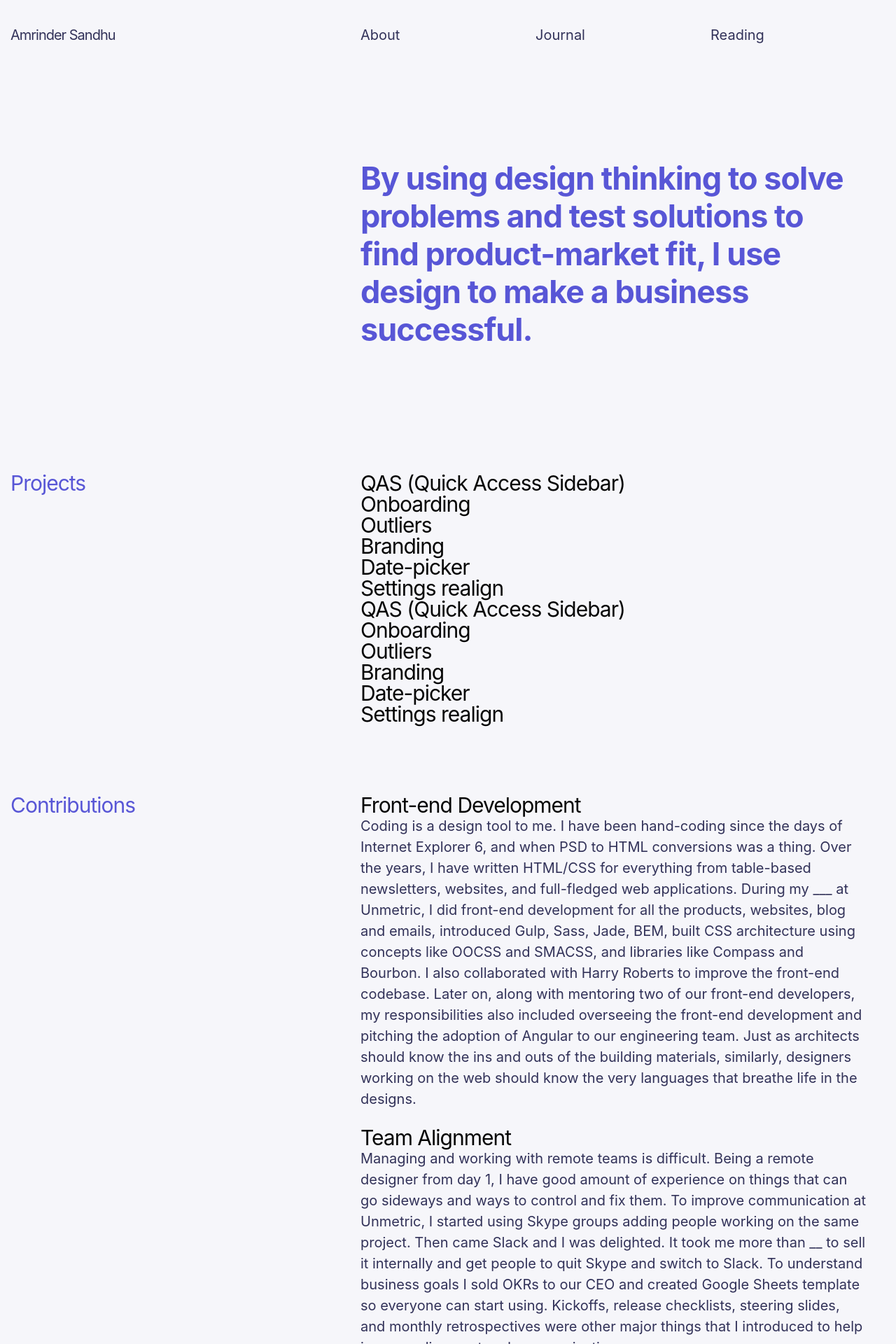
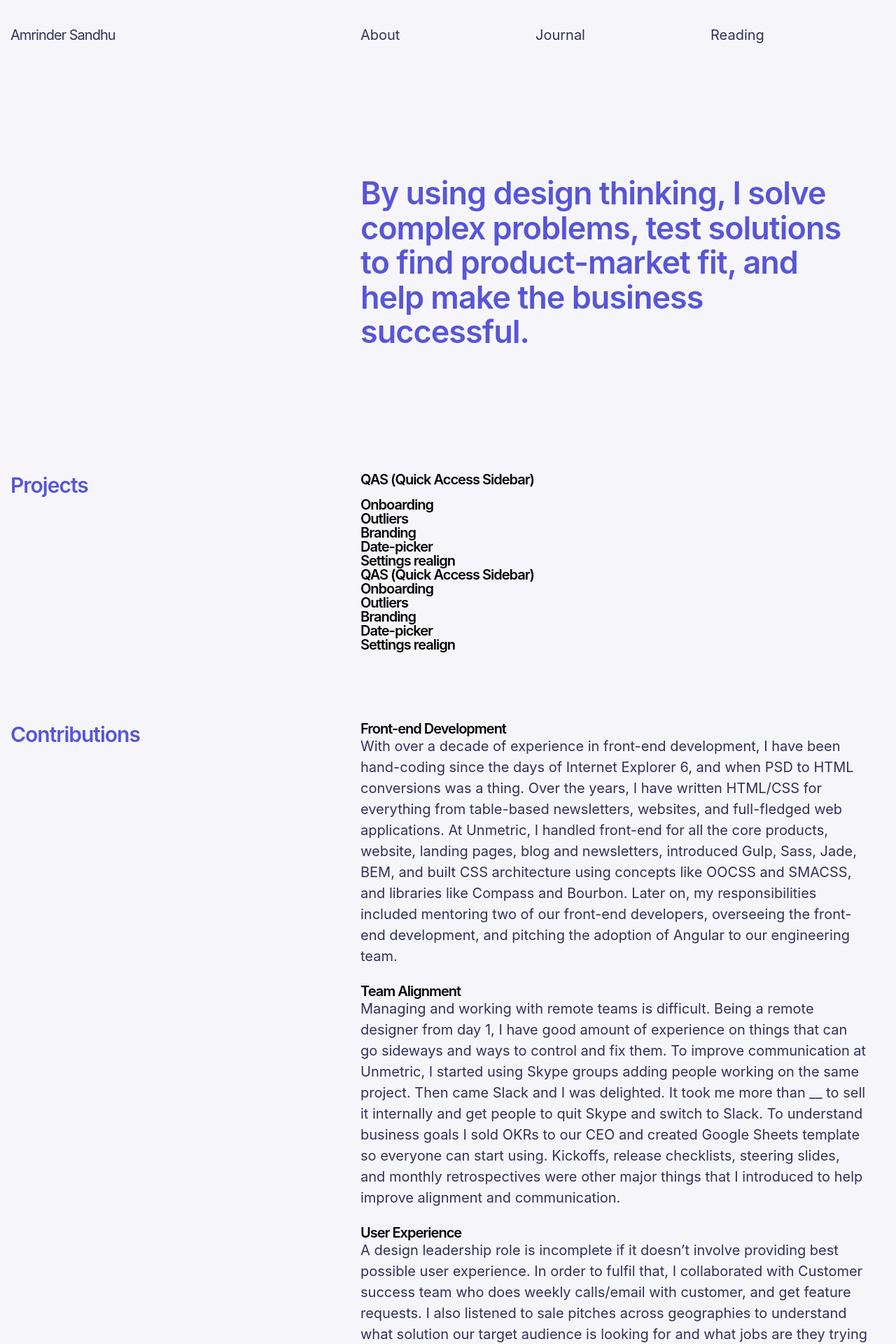
Before and after one commit to harjotgrewal/amrindersandhu, a Jekyll site: the page built from portfolio.html, in a window 1280 px wide. Shown: the top 1920 px of the page at 70% size. Built offline with Jekyll 4.4.1, drawn with Linux system fonts in a browser that asks for light colours.

Commit message:
[U][CSS] Headings Typography

```diff
--- a/_includes/billboard.html
+++ b/_includes/billboard.html
@@ -1,5 +1,5 @@
 <section class="c-billboard l-grid l-grid--billboard">
-    <h1 class="c-billboard__title">{{ page.page-heading }}</h1>
+    <span class="c-billboard__title">{{ page.page-heading }}</span>
 
-    <p class="c-billboard__blurb">{{ page.page-description }}</p>
+    <h1 class="c-billboard__blurb">{{ page.page-description }}</h1>
 </section>
--- a/_scss/_components-entry.scss
+++ b/_scss/_components-entry.scss
@@ -20,12 +20,12 @@
 
 
 .c-entry__heading {
-    font-size: 25px;
-    line-height: 1.2;
+
+
     margin-bottom: 25px;
 
     @include media-query(hd) {
-        font-size: $font-size-m;
+
         margin-bottom: 10px;
     }
 
--- a/books.html
+++ b/books.html
@@ -112,7 +112,7 @@ page-description: Whenever I start working on something new or need to understan
                         <div class="c-book_meta">
                             <h4 class="c-book_title">{{ book.name }}</h4>
 
-                            <span class="c-book_author" >{{ book.author }}</span>
+                            <small class="c-book_author" >{{ book.author }}</small>
                         </div>
                     </a>
                 </li>
--- a/css/styles.css
+++ b/css/styles.css
@@ -503,39 +503,40 @@ body {
  * Scale generated using https://www.modularscale.com/
 */
 h1 {
-  font-size: 67.5px;
-  font-weight: 700;
+  font-size: 45px;
+  font-weight: 600;
   letter-spacing: -1px;
-  line-height: 1; }
+  line-height: 1.1; }
   @media screen and (min-width: 1139px) {
     h1 {
-      font-size: 101.25px;
-      letter-spacing: -3px; } }
+      font-size: 45px; } }
 
 h2 {
   font-size: 30px;
+  font-weight: 600;
   letter-spacing: -1px;
-  line-height: 1; }
+  line-height: 1.2; }
   @media screen and (min-width: 1139px) {
     h2 {
       font-size: 30px; } }
 
 h3 {
   font-size: 20px;
+  font-weight: 600;
   letter-spacing: -1px;
   line-height: 1; }
   @media screen and (min-width: 1139px) {
     h3 {
-      font-size: 30px; } }
+      font-size: 20px; } }
 
 h4 {
   font-size: 18px;
   margin-bottom: 10px;
   line-height: 1.4;
-  text-transform: uppercase; }
+  font-weight: 600; }
   @media screen and (min-width: 1139px) {
     h4 {
-      font-size: 20px; } }
+      font-size: 18px; } }
 
 p {
   font-size: 18px;
@@ -556,7 +557,10 @@ em {
   font-style: italic; }
 
 strong {
-  font-weight: 700; }
+  font-weight: 600; }
+
+small {
+  font-size: 18px; }
 
 .type-serif {
   font-family: ff-scala-web, serif;
@@ -638,7 +642,6 @@ strong {
 .c-book_link {
   border: none;
   display: block;
-  font-weight: 700;
   width: 150px; }
   @media screen and (min-width: 1139px) {
     .c-book_link {
@@ -659,17 +662,11 @@ strong {
       width: 150px; } }
 
 .c-book_title {
-  font-size: 18px;
-  white-space: normal;
-  line-height: 1.2;
-  margin-bottom: 5px; }
+  white-space: normal; }
 
 .c-book_author {
   color: #858585;
-  display: inline-block;
-  font-size: 18px;
-  font-weight: normal;
-  line-height: 1.3; }
+  display: inline-block; }
 
 a {
   border-bottom: 1px solid;
@@ -709,7 +706,7 @@ a {
   color: rgba(255, 255, 255, 0.75);
   font-size: 300px;
   font-weight: 900;
-  left: -25px;
+  left: -125px;
   letter-spacing: -20px;
   margin-left: -15px;
   position: absolute;
@@ -747,17 +744,10 @@ a {
           animation: blurb 3s ease-out forwards;
   -webkit-animation-delay: 0;
           animation-delay: 0;
-  color: #050505;
-  font-size: 30px;
-  font-weight: 700;
-  letter-spacing: -1px;
-  line-height: 1.1;
   z-index: 2; }
   @media screen and (min-width: 64em) {
     .c-billboard__blurb {
-      line-height: 1.2;
       grid-column: 5/11;
-      font-size: 45px;
       position: absolute; } }
   @media screen and (max-width: 63.9375em) {
     .c-billboard__blurb {
@@ -792,12 +782,9 @@ a {
     margin-top: 10px; } }
 
 .c-entry__heading {
-  font-size: 25px;
-  line-height: 1.2;
   margin-bottom: 25px; }
   @media screen and (min-width: 1139px) {
     .c-entry__heading {
-      font-size: 30px;
       margin-bottom: 10px; } }
   @media screen and (max-width: 63.9375em) {
     .c-entry__heading {
--- a/index.html
+++ b/index.html
@@ -39,7 +39,7 @@ page-description: Digital designer passionate about making delightful, usable, a
                 <img src="assets/i/photos/amrinder-11.jpg" />
               </figure> -->
 
-            <h3>Elsewhere</h3>
+            <h2>Elsewhere</h2>
             <ul class="o-list--bullet">
               <li><a href="https://twitter.com/anaami">DM me on <strong>Twitter</strong></a></li>
               <li><a href="https://www.linkedin.com/in/amrindersandhu/">Message me on <strong>LinkedIn</strong></a></li>
--- a/journal.html
+++ b/journal.html
@@ -14,7 +14,7 @@ page-description: To improve what I know and learn what I don’t know, I read b
     {% for entry in site.data.entries.journal %}
     <section class="c-section">
         <section class="c-section__col c-section__col--1to4">
-            <h3 class="c-entry__heading">{{ entry.title }}</h3>
+            <h2 class="c-entry__heading">{{ entry.title }}</h2>
         </section>
 
         <section class="c-section__content">
@@ -22,7 +22,7 @@ page-description: To improve what I know and learn what I don’t know, I read b
 
                 <a href="{{ entry.url }}" target="_blank" class="c-entry__link">
                     <section class="c-entry__content">
-                        <h4 class="c-entry__content__heading">{{ entry.content-title }}</h4>
+                        <h3 class="c-entry__content__heading">{{ entry.content-title }}</h3>
                         <p class="c-entry__content__blurb">{{ entry.content-copy }}</p>
                     </section>
                 </a>
--- a/portfolio.html
+++ b/portfolio.html
@@ -3,7 +3,7 @@ layout: default
 title: Work of Amrinder Sandhu
 page-class: p-portfolio
 page-heading: Work
-page-description: By using design thinking to solve problems and test solutions to find product-market fit, I use design to make a business successful.
+page-description: By using design thinking, I solve complex problems, test solutions to find product-market fit, and help make the business successful.
 ---
 
 {% include header.html %}
@@ -106,8 +106,7 @@ page-description: By using design thinking to solve problems and test solutions
             <div>
                 <h3>Front-end Development</h3>
 
-                <p>Coding is a design tool to me. I have been hand-coding since the days of Internet Explorer 6, and when PSD to HTML conversions was a thing. Over the years, I have written HTML/CSS for everything from table-based newsletters, websites, and full-fledged web applications. During my ___ at Unmetric, I did front-end development for all the products, websites, blog and emails, introduced Gulp, Sass, Jade, BEM, built CSS architecture using concepts like OOCSS and SMACSS, and libraries like Compass and Bourbon. I also collaborated with Harry Roberts to improve the front-end codebase. Later on, along with mentoring two of our front-end developers, my responsibilities also included overseeing the front-end development and pitching the adoption of Angular to our engineering team. Just as architects should know the ins and outs of the building materials, similarly, designers working on the web should know the very languages that breathe life in the designs.
-                </p>
+                <p>With over a decade of experience in front-end development, I have been hand-coding since the days of Internet Explorer 6, and when PSD to HTML conversions was a thing. Over the years, I have written HTML/CSS for everything from table-based newsletters, websites, and full-fledged web applications. At Unmetric, I handled front-end for all the core products, website, landing pages, blog and newsletters, introduced Gulp, Sass, Jade, BEM, and built CSS architecture using concepts like OOCSS and SMACSS, and libraries like Compass and Bourbon. Later on, my responsibilities included mentoring two of our front-end developers, overseeing the front-end development, and pitching the adoption of Angular to our engineering team.</p>
             </div>
         </section>
 
```
Also changed, not shown: _scss/_base-typography.scss (+15 -19 lines), _scss/_components-billboard.scss (+1 -9 lines), 7 other files.
